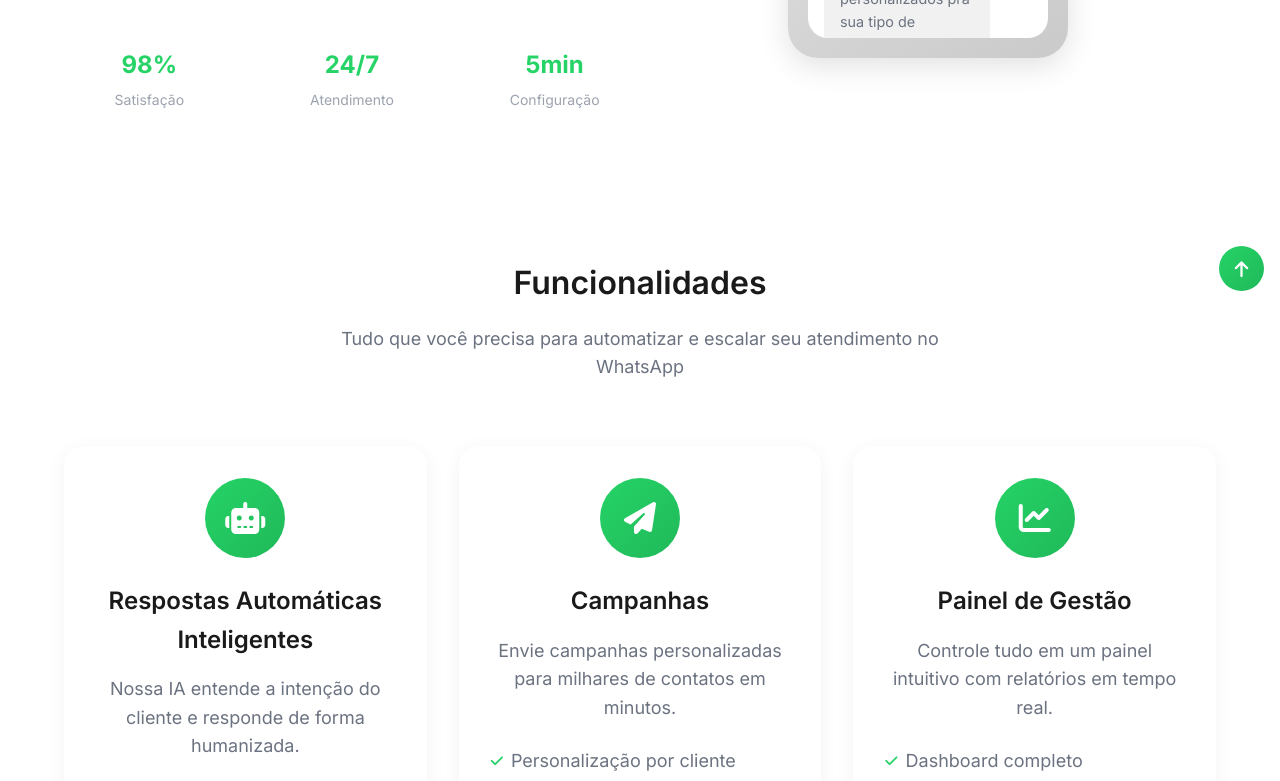
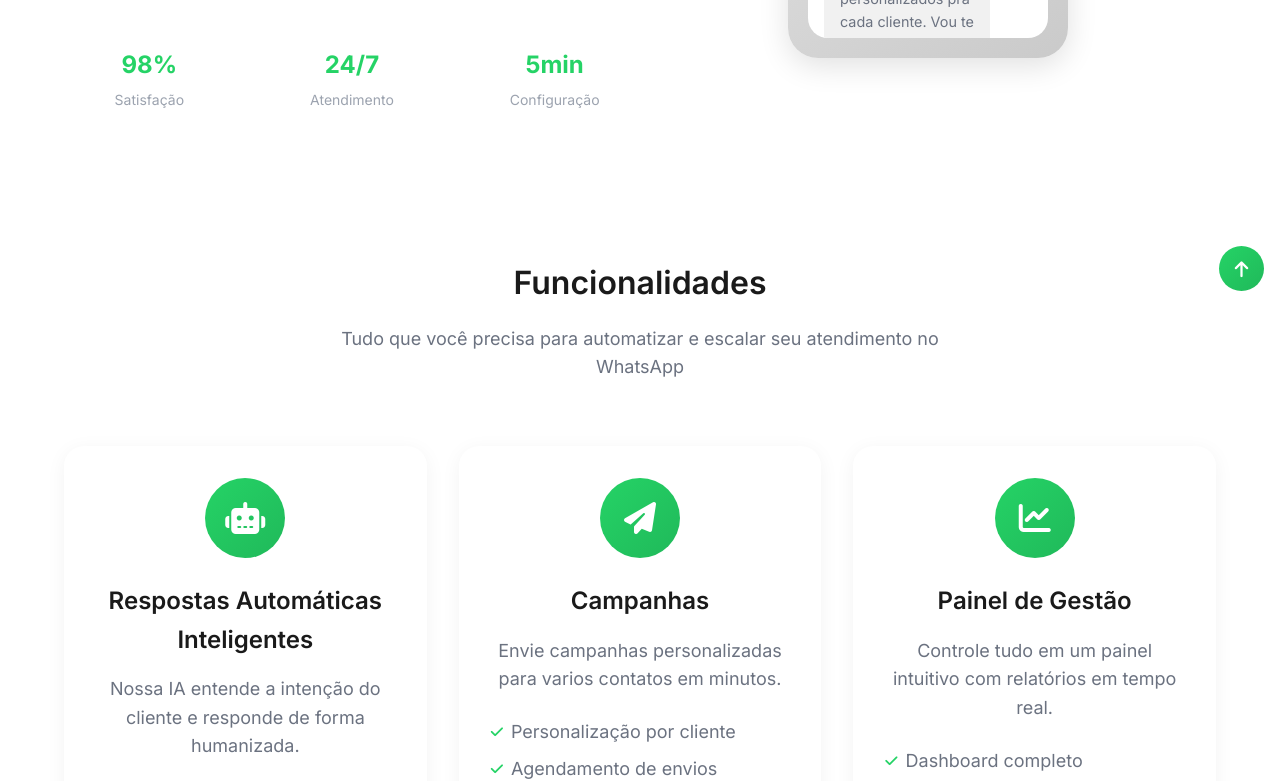
Before and after one commit to Dexterrpk/Automo-o-comercial-wpp, a plain HTML site: page index.html in a window 1280 px wide. Shown: the part 669-1450 px from the top of the page. Drawn offline with Linux system fonts and the light colour scheme.

Commit message:
Update index.html

```diff
--- a/index.html
+++ b/index.html
@@ -112,7 +112,7 @@
                                     <span class="time">14:31</span>
                                 </div>
                                 <div class="message received">
-                                    <p>Claro! Temos planos personalizados pra sua tipo de empresa. Vou te enviar mais detalhes</p>
+                                    <p>Claro! Temos planos personalizados pra cada cliente. Vou te enviar mais detalhes</p>
                                     <span class="time">14:31</span>
                                 </div>
                                 <div class="typing-indicator">
@@ -157,7 +157,7 @@
                         </div>
                         <h3 class="feature__title">Campanhas</h3>
                         <p class="feature__description">
-                            Envie campanhas personalizadas para milhares de contatos em minutos.
+                            Envie campanhas personalizadas para varios contatos em minutos.
                         </p>
                         <ul class="feature__list">
                             <li><i class="fas fa-check"></i> Personalização por cliente</li>
```
